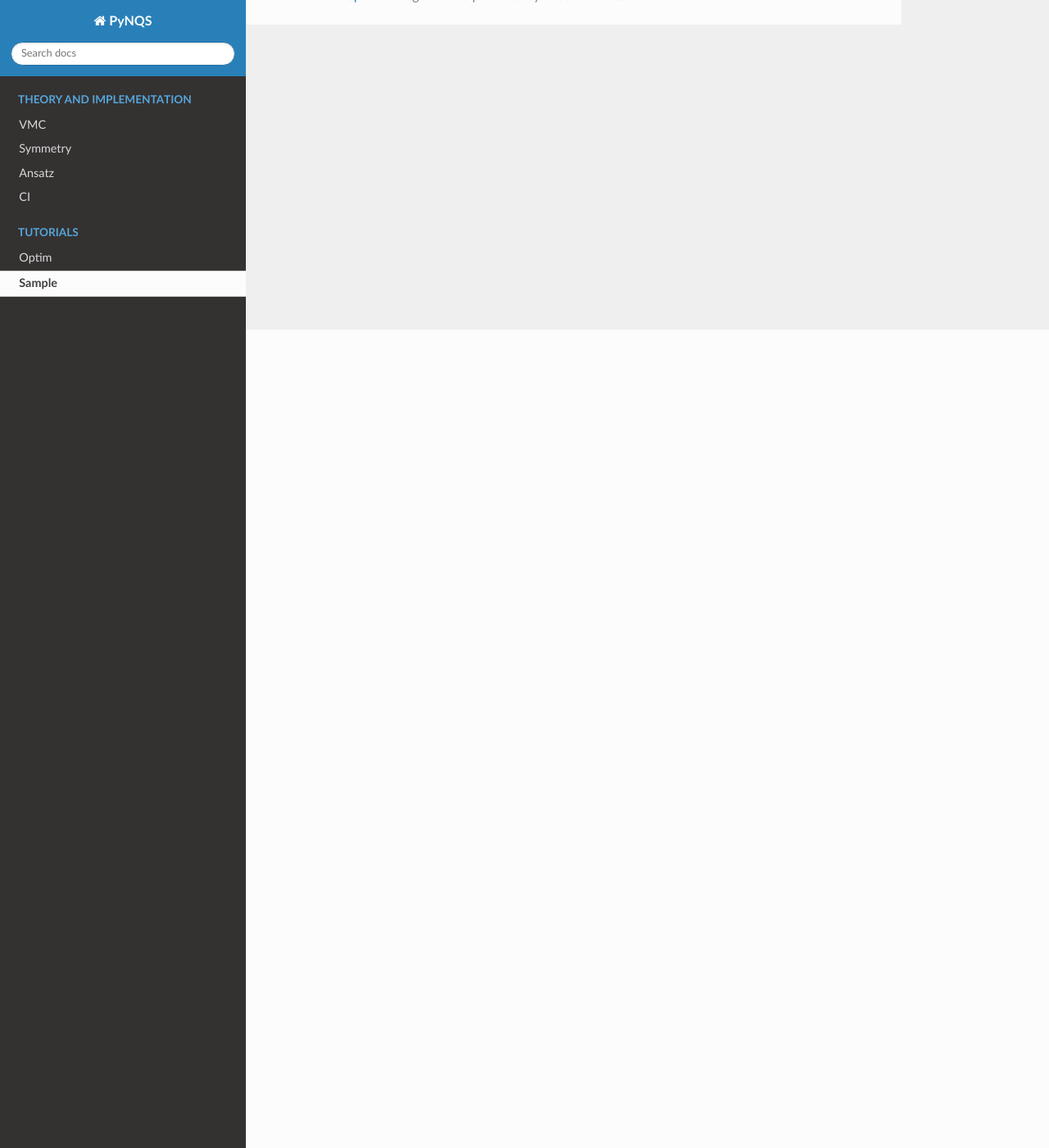
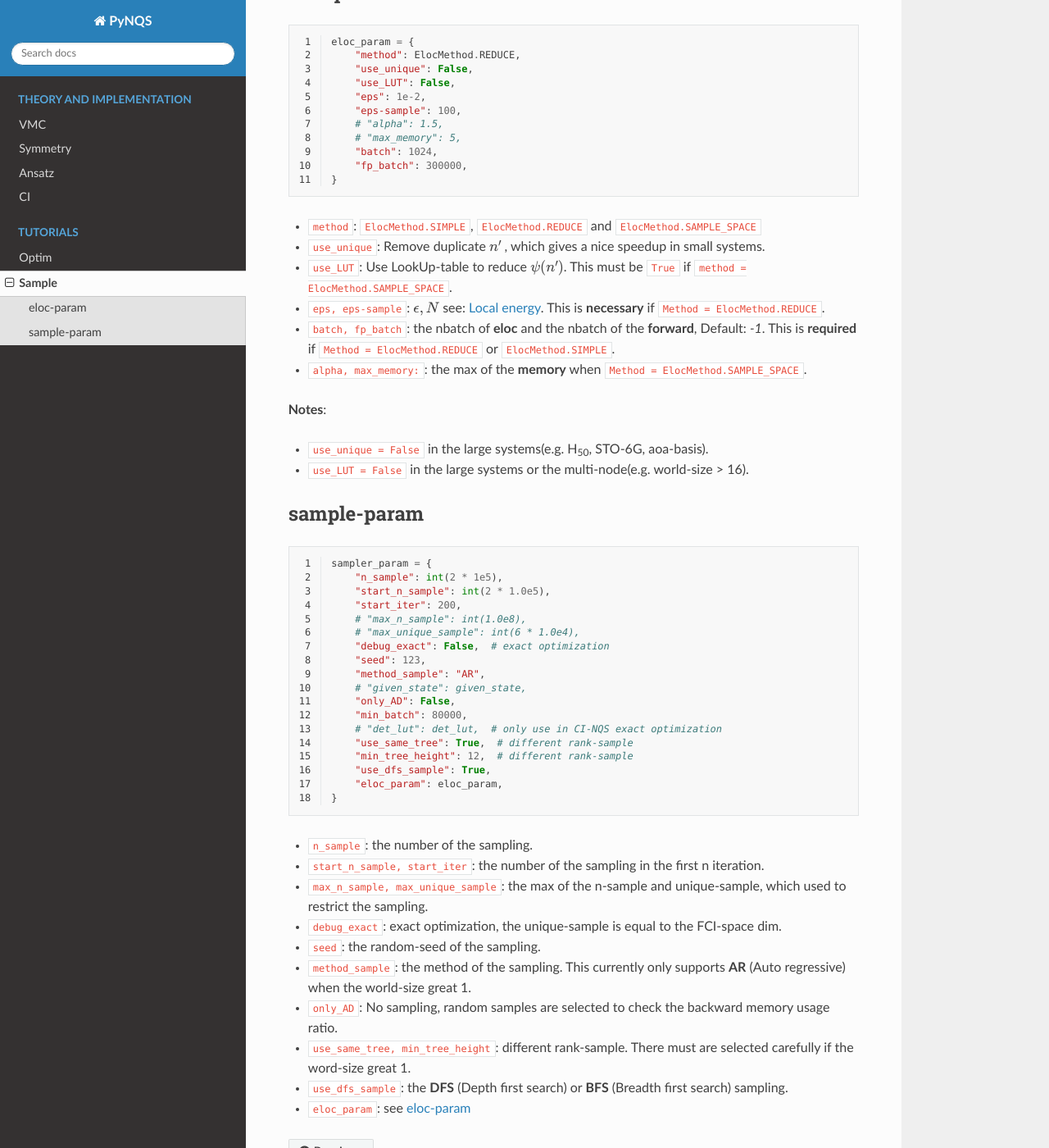
Before and after one commit to Quantum-Chemistry-Group-BNU/PyNQS, a Sphinx documentation site: the page built from docs/source/tutorials/sample.rst, in a window 1280 px wide and 1400 px high, scrolled down 998 px. Shown: the whole window at 82% size. Built offline with Sphinx 7.4.7 and the Read the Docs theme 2.0.0, drawn with Linux system fonts in a browser that asks for light colours; some of the changed text lies outside the part shown.

Commit message:
update samping-params

```diff
--- a/docs/source/methods/ci.rst
+++ b/docs/source/methods/ci.rst
@@ -1,6 +1,11 @@
 
 CI
 ##
+
+.. contents:: Table of contents
+   :local:
+   :backlinks: entry
+   :depth: 2
 
 Representation of dets
 ======================
--- a/docs/source/methods/symmetry.rst
+++ b/docs/source/methods/symmetry.rst
@@ -1,6 +1,11 @@
 
 Symmetry
 ########
+
+.. contents:: Table of contents
+   :local:
+   :backlinks: entry
+   :depth: 2
 
 ----------------------------------
 Constraints Fock space → FCI space
--- a/docs/source/tutorials/sample.rst
+++ b/docs/source/tutorials/sample.rst
@@ -1,6 +1,11 @@
 
 Sample
 ######
+
+.. contents:: Table of contents
+   :local:
+   :backlinks: entry
+   :depth: 2
 
 ``vmc/sample/sampler``
 
@@ -20,7 +25,7 @@ Sample
             # therm_step: int = 2000,
             debug_exact: bool = False,
             seed: int = 100,
-            record_sample: bool = False,
+            # record_sample: bool = False,
             # max_memory: float = 4,
             # alpha: float = 0.25,
             dtype=torch.double,
@@ -43,3 +48,89 @@ Sample
             spin_raising_coeff: float = 1.0,
             given_state: Optional[Tensor] = None,
         ) -> None:
+
+.. _eloc-params:
+
+eloc-param
+==========
+
+.. code-block:: python
+    :linenos:
+
+    eloc_param = {
+        "method": ElocMethod.REDUCE,
+        "use_unique": False,
+        "use_LUT": False,
+        "eps": 1e-2,
+        "eps-sample": 100,
+        # "alpha": 1.5,
+        # "max_memory": 5,
+        "batch": 1024,
+        "fp_batch": 300000,
+    }
+
+* ``method``: ``ElocMethod.SIMPLE``, ``ElocMethod.REDUCE`` and ``ElocMethod.SAMPLE_SPACE``
+
+* ``use_unique``: Remove duplicate :math:`n^{\prime}` , which gives a nice speedup in small systems.
+
+* ``use_LUT``: Use LookUp-table to reduce :math:`\psi(n^{\prime})`. This must be ``True`` if ``method = ElocMethod.SAMPLE_SPACE``.
+
+* ``eps, eps-sample``: :math:`\epsilon, N` see: :ref:`eloc`. This is **necessary** if ``Method = ElocMethod.REDUCE``.
+
+* ``batch, fp_batch``: the nbatch of **eloc** and the nbatch of the **forward**, Default: `-1`.
+  This is **required** if ``Method = ElocMethod.REDUCE`` or ``ElocMethod.SIMPLE``.
+
+* ``alpha, max_memory:``: the max of the **memory** when ``Method = ElocMethod.SAMPLE_SPACE``.
+
+**Notes**:
+
+* ``use_unique = False`` in the large systems(e.g. H\ :sub:`50`\, STO-6G, aoa-basis).
+
+* ``use_LUT = False`` in the large systems or the multi-node(e.g. world-size > 16).
+
+.. _sample-params:
+
+sample-param
+============
+
+.. code-block:: python
+    :linenos:
+
+    sampler_param = {
+        "n_sample": int(2 * 1e5),
+        "start_n_sample": int(2 * 1.0e5),
+        "start_iter": 200,
+        # "max_n_sample": int(1.0e8),
+        # "max_unique_sample": int(6 * 1.0e4),
+        "debug_exact": False,  # exact optimization
+        "seed": 123,
+        "method_sample": "AR",
+        # "given_state": given_state,
+        "only_AD": False,
+        "min_batch": 80000,
+        # "det_lut": det_lut,  # only use in CI-NQS exact optimization
+        "use_same_tree": True,  # different rank-sample
+        "min_tree_height": 12,  # different rank-sample
+        "use_dfs_sample": True,
+        "eloc_param": eloc_param,
+    }
+
+* ``n_sample``: the number of the sampling.
+
+* ``start_n_sample, start_iter``: the number of the sampling in the first n iteration.
+
+* ``max_n_sample, max_unique_sample``: the max of the n-sample and unique-sample, which used to restrict the sampling.
+
+* ``debug_exact``: exact optimization, the unique-sample is equal to the FCI-space dim.
+
+* ``seed``: the random-seed of the sampling.
+
+* ``method_sample``: the method of the sampling. This currently only supports **AR** (Auto regressive) when the world-size great 1.
+
+* ``only_AD``: No sampling, random samples are selected to check the backward memory usage ratio.
+
+* ``use_same_tree, min_tree_height``: different rank-sample. There must are selected carefully if the word-size great 1.
+
+* ``use_dfs_sample``: the **DFS** (Depth first search) or **BFS** (Breadth first search) sampling.
+
+* ``eloc_param``: see :ref:`eloc-params`
```
Also changed, not shown: docs/source/methods/vmc.rst (+5 -2 lines), docs/source/tutorials/optim.rst (+30 -0 lines).
